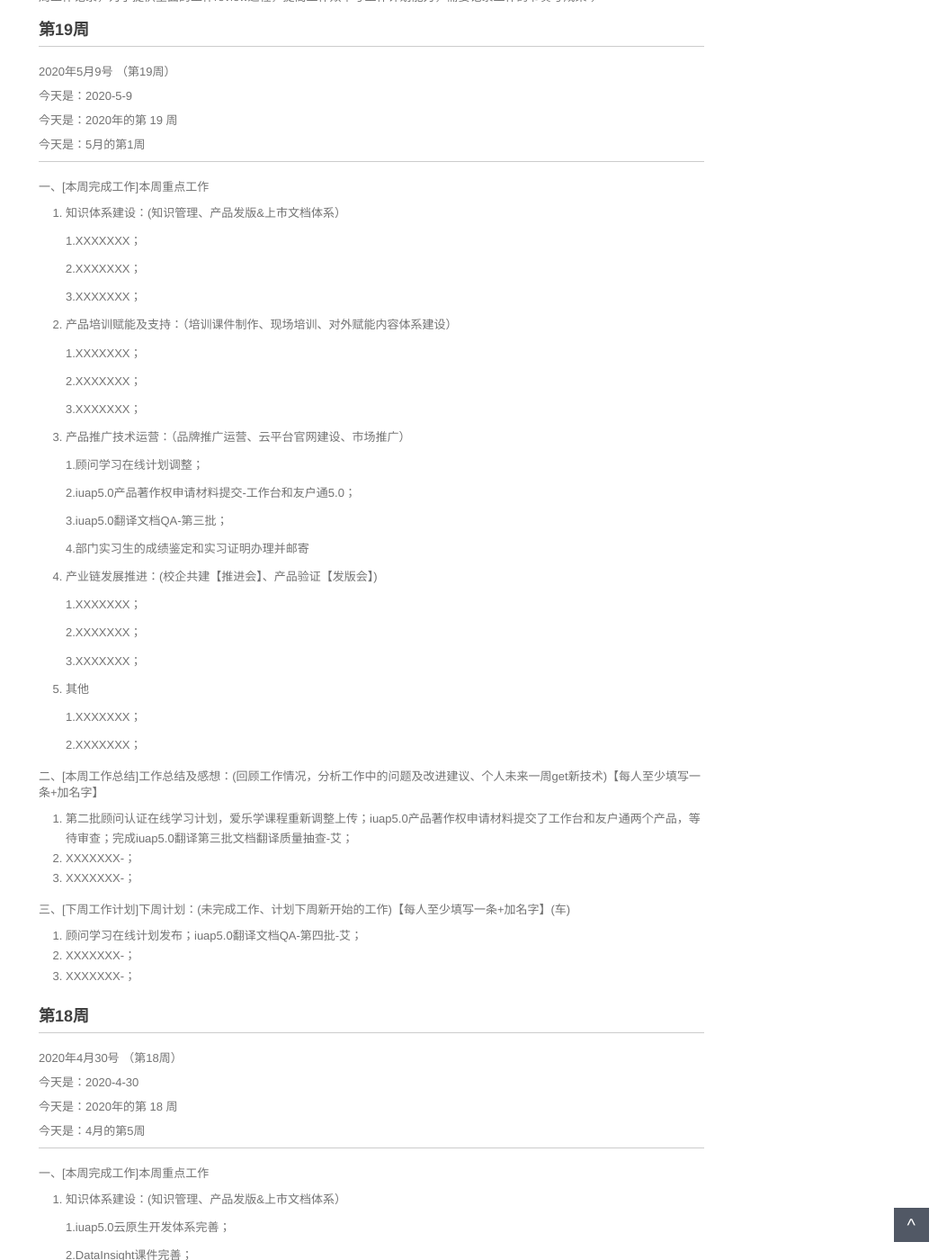
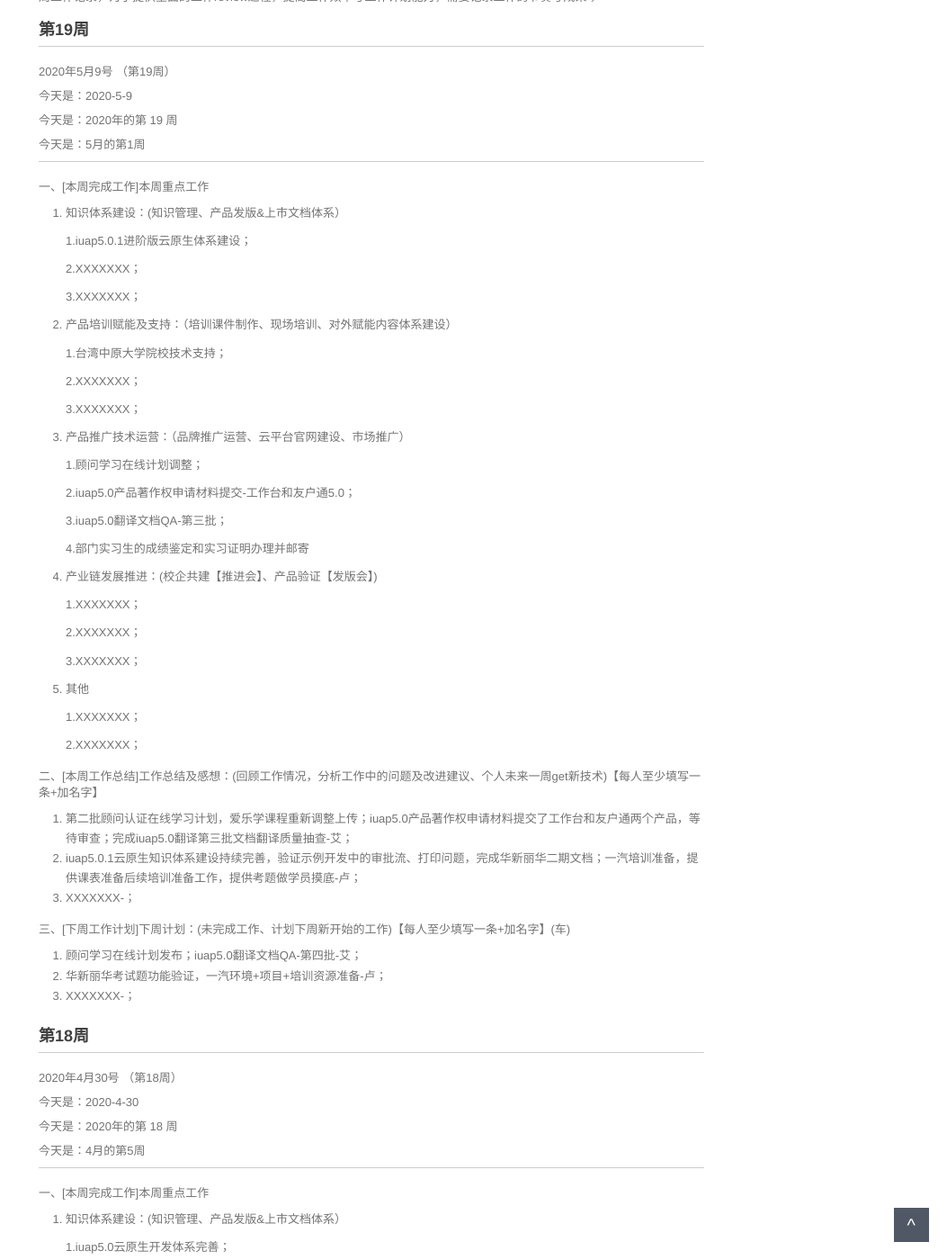
Before and after one commit to walllFlower/blog, a Jekyll site: the page built from 2020-02-28-day_report.md, in a window 1280 px wide and 1400 px high, scrolled down 310 px. Shown: the whole window at 90% size, without its empty margins (227-1280 px from the left). Built offline with Jekyll 4.4.1, drawn with Linux system fonts in a browser that asks for light colours; comment, search, counter and statistics services are not loaded.

Commit message:
Update 2020-02-28-day_report.md

```diff
--- a/2020-02-28-day_report.md
+++ b/2020-02-28-day_report.md
@@ -26,7 +26,7 @@ categories: 技术运营工作周报
 
 1. 知识体系建设：(知识管理、产品发版&上市文档体系）
 
-    1.XXXXXXX；
+    1.iuap5.0.1进阶版云原生体系建设；
 
     2.XXXXXXX；
 
@@ -34,7 +34,7 @@ categories: 技术运营工作周报
 
 2. 产品培训赋能及支持：（培训课件制作、现场培训、对外赋能内容体系建设）
 
-    1.XXXXXXX；
+    1.台湾中原大学院校技术支持；
 
     2.XXXXXXX；
 
@@ -69,13 +69,13 @@ categories: 技术运营工作周报
 二、[本周工作总结]工作总结及感想：(回顾工作情况，分析工作中的问题及改进建议、个人未来一周get新技术)【每人至少填写一条+加名字】
 
 1. 第二批顾问认证在线学习计划，爱乐学课程重新调整上传；iuap5.0产品著作权申请材料提交了工作台和友户通两个产品，等待审查；完成iuap5.0翻译第三批文档翻译质量抽查-艾；
-2. XXXXXXX-；
+2. iuap5.0.1云原生知识体系建设持续完善，验证示例开发中的审批流、打印问题，完成华新丽华二期文档；一汽培训准备，提供课表准备后续培训准备工作，提供考题做学员摸底-卢；
 3. XXXXXXX-；
 
 三、[下周工作计划]下周计划：(未完成工作、计划下周新开始的工作)【每人至少填写一条+加名字】(车)
 
 1. 顾问学习在线计划发布；iuap5.0翻译文档QA-第四批-艾；
-2. XXXXXXX-；
+2. 华新丽华考试题功能验证，一汽环境+项目+培训资源准备-卢；
 3. XXXXXXX-；
 
 
```
